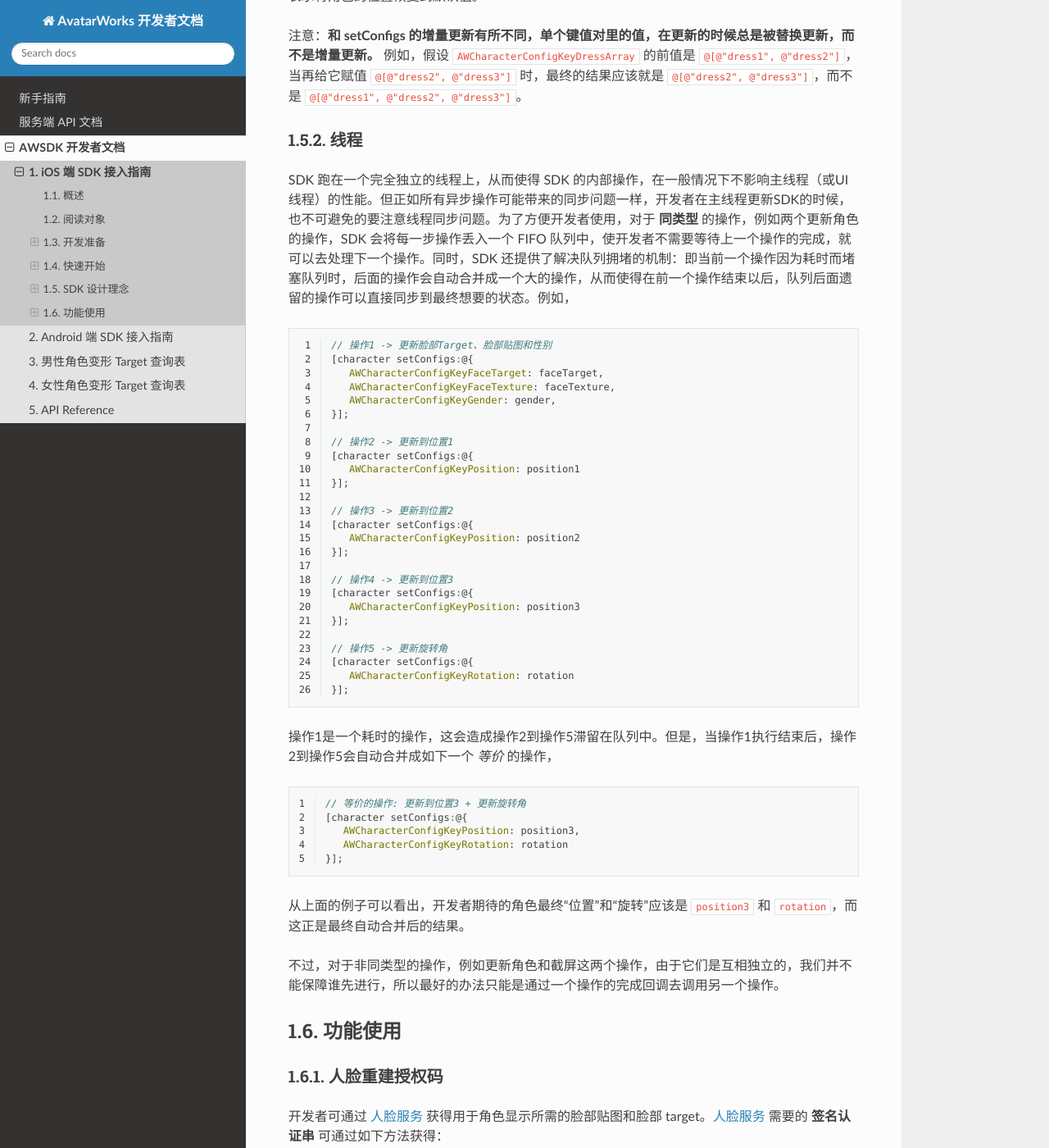
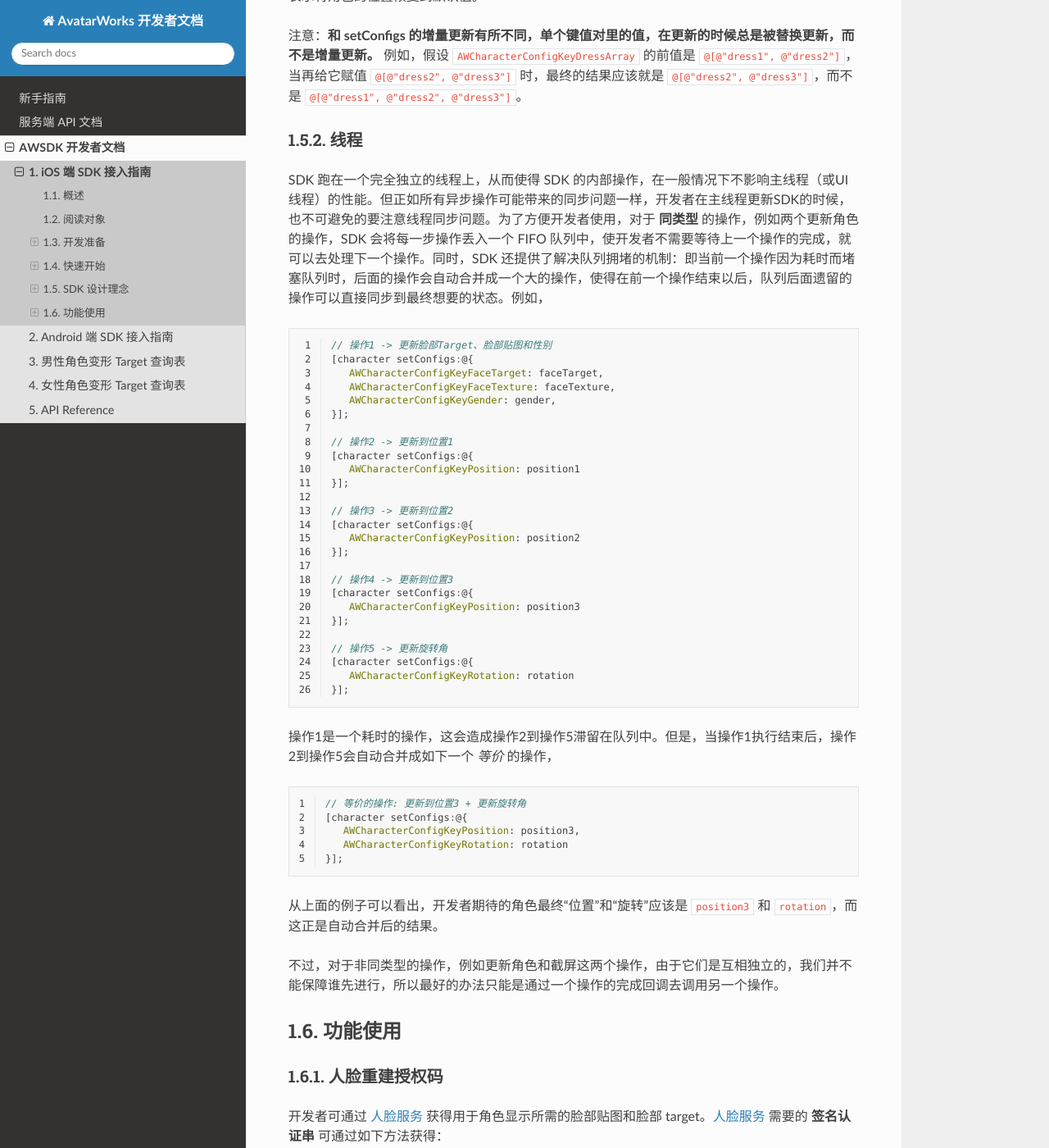
Before and after one commit to avatarworks/doc, a Sphinx documentation site: the page built from source/awsdk/ios.rst, in a window 1280 px wide and 1400 px high, scrolled down 7928 px. Shown: the whole window at 82% size. Built offline with Sphinx 7.4.7 and the Read the Docs theme 2.0.0, drawn with Linux system fonts in a browser that asks for light colours.

Commit message:
Update ios.rst

```diff
--- a/source/awsdk/ios.rst
+++ b/source/awsdk/ios.rst
@@ -323,7 +323,7 @@ SDK 设计理念
 线程
 ~~~~~~~~~~~
 
-SDK 跑在一个完全独立的线程上，从而使得 SDK 的内部操作，在一般情况下不影响主线程（或UI线程）的性能。但正如所有异步操作可能带来的同步问题一样，开发者在主线程更新SDK的时候，也不可避免的要注意线程同步问题。为了方便开发者使用，对于 **同类型** 的操作，例如两个更新角色的操作，SDK 会将每一步操作丢入一个 FIFO 队列中，使开发者不需要等待上一个操作的完成，就可以去处理下一个操作。同时，SDK 还提供了解决队列拥堵的机制：即当前一个操作因为耗时而堵塞队列时，后面的操作会自动合并成一个大的操作，从而使得在前一个操作结束以后，队列后面遗留的操作可以直接同步到最终想要的状态。例如，
+SDK 跑在一个完全独立的线程上，从而使得 SDK 的内部操作，在一般情况下不影响主线程（或UI线程）的性能。但正如所有异步操作可能带来的同步问题一样，开发者在主线程更新SDK的时候，也不可避免的要注意线程同步问题。为了方便开发者使用，对于 **同类型** 的操作，例如两个更新角色的操作，SDK 会将每一步操作丢入一个 FIFO 队列中，使开发者不需要等待上一个操作的完成，就可以去处理下一个操作。同时，SDK 还提供了解决队列拥堵的机制：即当前一个操作因为耗时而堵塞队列时，后面的操作会自动合并成一个大的操作，使得在前一个操作结束以后，队列后面遗留的操作可以直接同步到最终想要的状态。例如，
 
 .. code-block:: objc
    :linenos:
@@ -366,7 +366,7 @@ SDK 跑在一个完全独立的线程上，从而使得 SDK 的内部操作，
       AWCharacterConfigKeyRotation: rotation
    }];
 
-从上面的例子可以看出，开发者期待的角色最终“位置”和“旋转”应该是 ``position3`` 和 ``rotation``，而这正是最终自动合并后的结果。
+从上面的例子可以看出，开发者期待的角色最终“位置”和“旋转”应该是 ``position3`` 和 ``rotation``，而这正是自动合并后的结果。
 
 不过，对于非同类型的操作，例如更新角色和截屏这两个操作，由于它们是互相独立的，我们并不能保障谁先进行，所以最好的办法只能是通过一个操作的完成回调去调用另一个操作。
 
```
